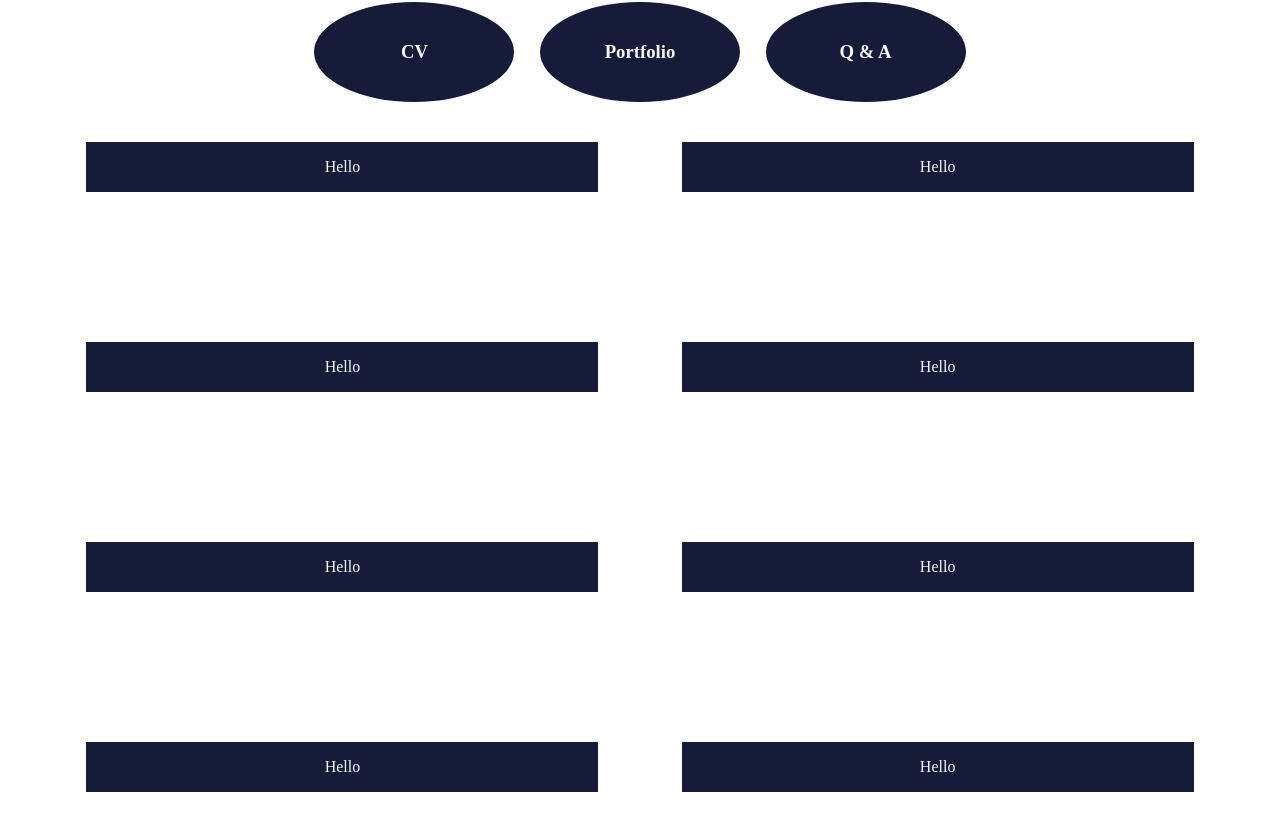
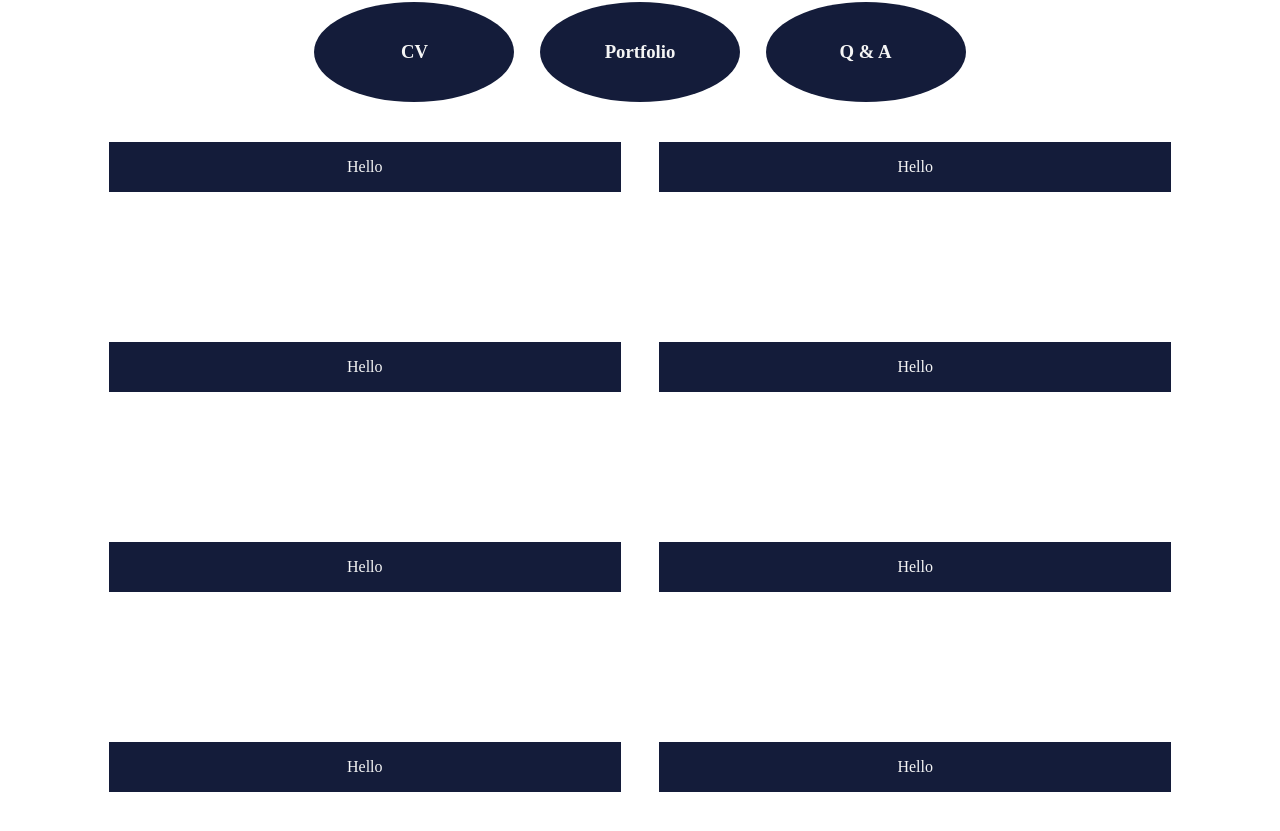
Before and after one commit to AdamAksel/adamcarlssonwebcv, a React (Vite) app: page / in a window 1280 px wide. Shown: the part 531-1362 px from the top of the page. Built offline with nearby package versions, Linux system fonts and the light colour scheme.

Commit message:
further changes to responsive css

```diff
--- a/src/components/Links/CV/CV.elements.js
+++ b/src/components/Links/CV/CV.elements.js
@@ -17,6 +17,7 @@ export const CVSide = styled.div`
   justify-content: flex-start;
   align-items: center;
   min-width: 40vw;
+  max-width: 40vw;
   flex: 1;
   flex-direction: column;
   @media only screen and (max-width: 636px) {
@@ -32,6 +33,10 @@ export const CVItem = styled.div`
   flex-direction: column;
   min-height: 200px;
   min-width: 40vw;
+  max-width: 40vw;
+  @media only screen and (max-width: 636px) {
+    max-width: 89vw;
+  }
 `
 export const CVTitle = styled.div`
   display: flex;
@@ -40,6 +45,7 @@ export const CVTitle = styled.div`
   flex: 1;
   background-color: #141c3a;
   min-width: 40vw;
+  max-width: 40vw;
   min-height: 50px;
   max-height: 50px;
   color: whitesmoke;
--- a/src/components/Links/QandA/QandA.elements.js
+++ b/src/components/Links/QandA/QandA.elements.js
@@ -17,7 +17,8 @@ export const QASide = styled.div`
   display: flex;
   justify-content: flex-start;
   align-items: flex-start;
-  min-width: 40vw;
+  min-width: 38vw;
+  max-width: 38vw;
   flex: 1;
   gap: 2vh;
   flex-direction: column;
@@ -38,6 +39,9 @@ export const QAItem = styled.div`
   border-left: 1px solid black;
   padding: 1vh;
   margin-left: 1vh;
+  @media only screen and (max-width: 636px) {
+    max-width: 87vw;
+  }
 `
 
 export const QAList = styled.ul`
@@ -46,8 +50,11 @@ export const QAList = styled.ul`
   justify-content: space-evenly;
   align-items: flex-start;
   flex-direction: column;
-
+  width: 35vw;
   gap: 1vh;
+  @media only screen and (max-width: 636px) {
+    width: 85vw;
+  }
 `
 
 export const QALi = styled.li`
```
